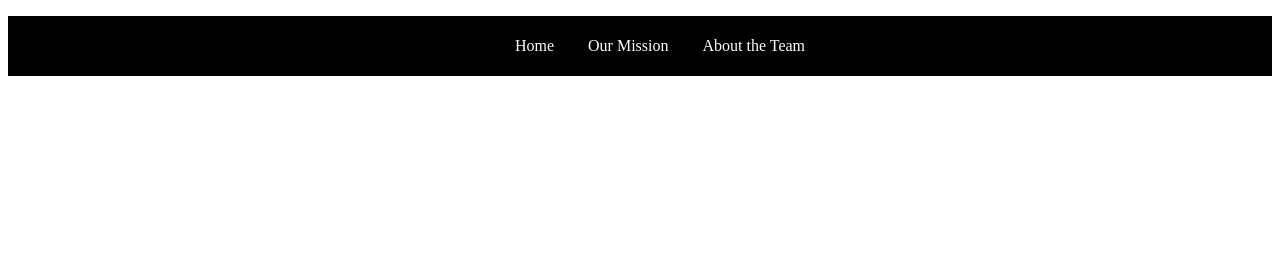
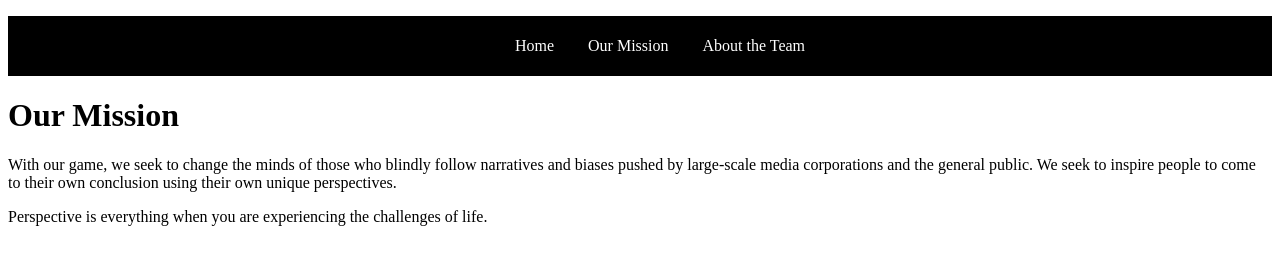
Before and after one commit to RayanEssaad/Game, a plain HTML site: page mission.html in a window 1280 px wide. Drawn offline with Linux system fonts and the light colour scheme.

Commit message:
Update mission.html

```diff
--- a/mission.html
+++ b/mission.html
@@ -15,3 +15,9 @@
     <li> <a href="about.html">About the Team</a> </li>
   </ul>
 </nav>
+
+    <h1>Our Mission</h1>
+    <p>With our game, we seek to change the minds of those who blindly follow narratives and biases pushed by large-scale media corporations and the general public. We seek to inspire people to come to their own conclusion using their own unique perspectives.</p>
+
+
+    <p>Perspective is everything when you are experiencing the challenges of life.</p>
```
